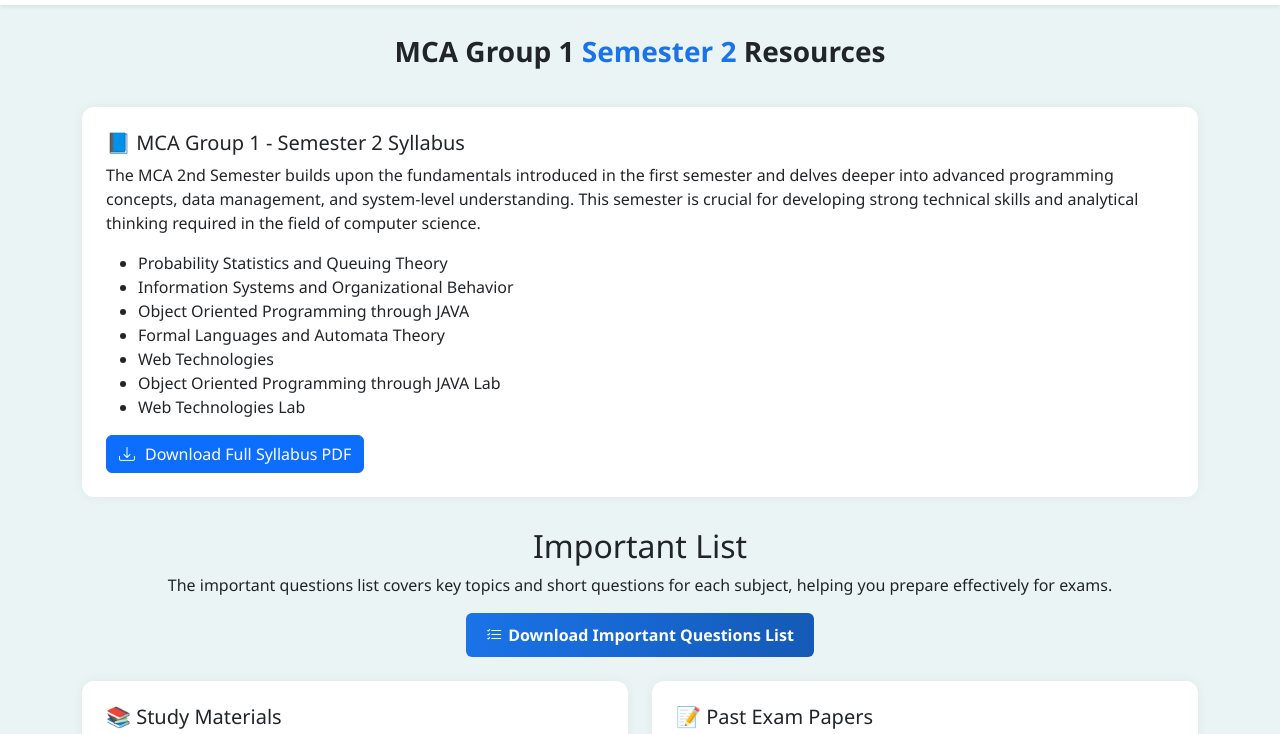
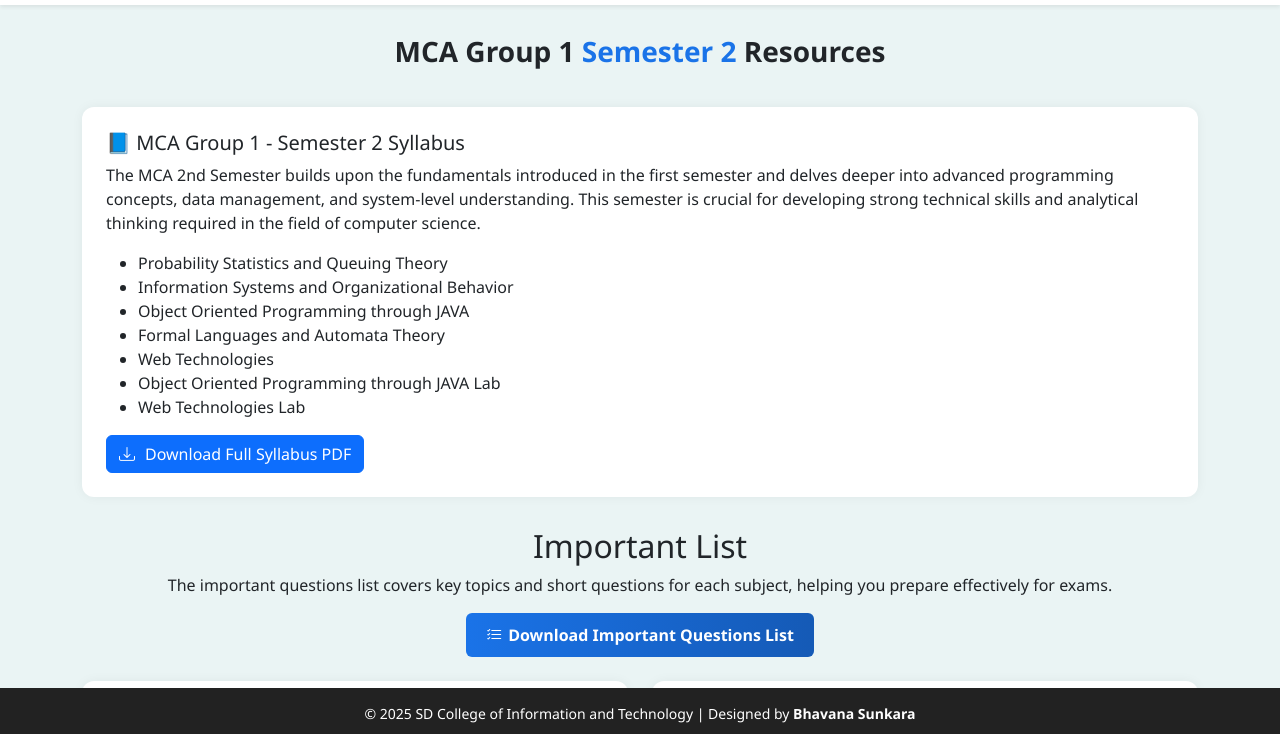
Before and after one commit to SunkaraBhavana3/mca2, a plain HTML site: page index.html in a window 1280 px wide. Shown: the part 61-795 px from the top of the page. Drawn offline with nearby package versions, Linux system fonts and the light colour scheme.

Commit message:
Update index.html

```diff
--- a/index.html
+++ b/index.html
@@ -3,6 +3,9 @@
 <head>
   <meta charset="UTF-8" />
   <meta name="viewport" content="width=device-width, initial-scale=1" />
+  <meta name="description" content="Official website of SD College of Information and Technology, providing information on courses, admissions, faculty, and student resources.">
+<meta name="keywords" content="Bhavana, Homepage, sd college of information, MCA 2 sem Study material, MCA 2 sem syllabus, MCA 2 sem important list, AKNU mca 2 sem Study material, AKNU mca 2 sem imp list, sd college">
+<meta name="author" content="Sunkara Bhavana">
   <title>MCA Group 1 Semester 2 Resources</title>
   <link href="https://cdn.jsdelivr.net/npm/bootstrap@5.3.3/dist/css/bootstrap.min.css" rel="stylesheet" />
   <link href="https://cdn.jsdelivr.net/npm/bootstrap-icons@1.10.5/font/bootstrap-icons.css" rel="stylesheet" />
@@ -349,7 +352,9 @@ Theory </div>
       <a href="#" class="text-dark"><i class="bi bi-linkedin"></i></a>
     </div>
   </footer>
-
+<footer style="position: fixed; bottom: 0; left: 0; width: 100%; background-color: #222; color: white; padding: 15px 0; text-align: center; font-size: 14px; z-index: 100;">
+  © 2025 SD College of Information and Technology | Designed by <strong>Bhavana Sunkara</strong>
+</footer>
   <script src="https://cdn.jsdelivr.net/npm/bootstrap@5.3.3/dist/js/bootstrap.bundle.min.js"></script>
 </body>
 </html>
```
